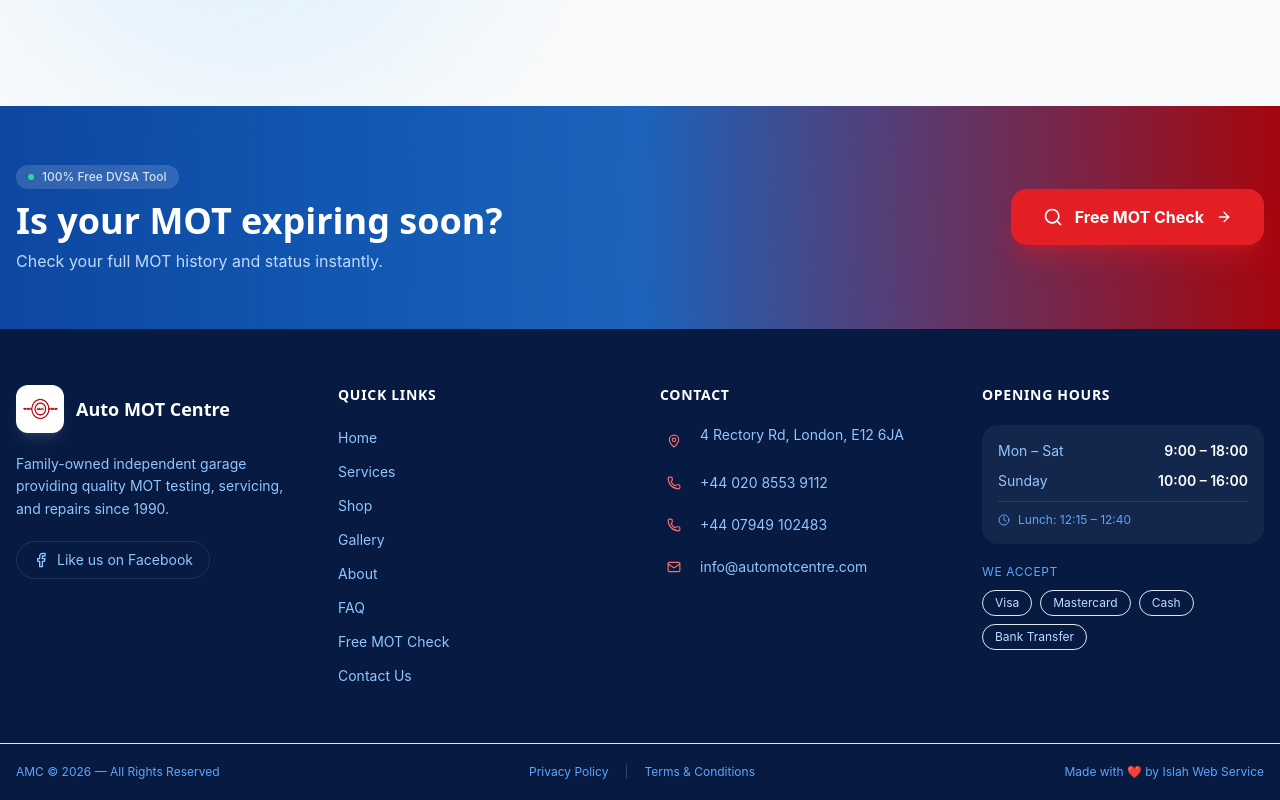
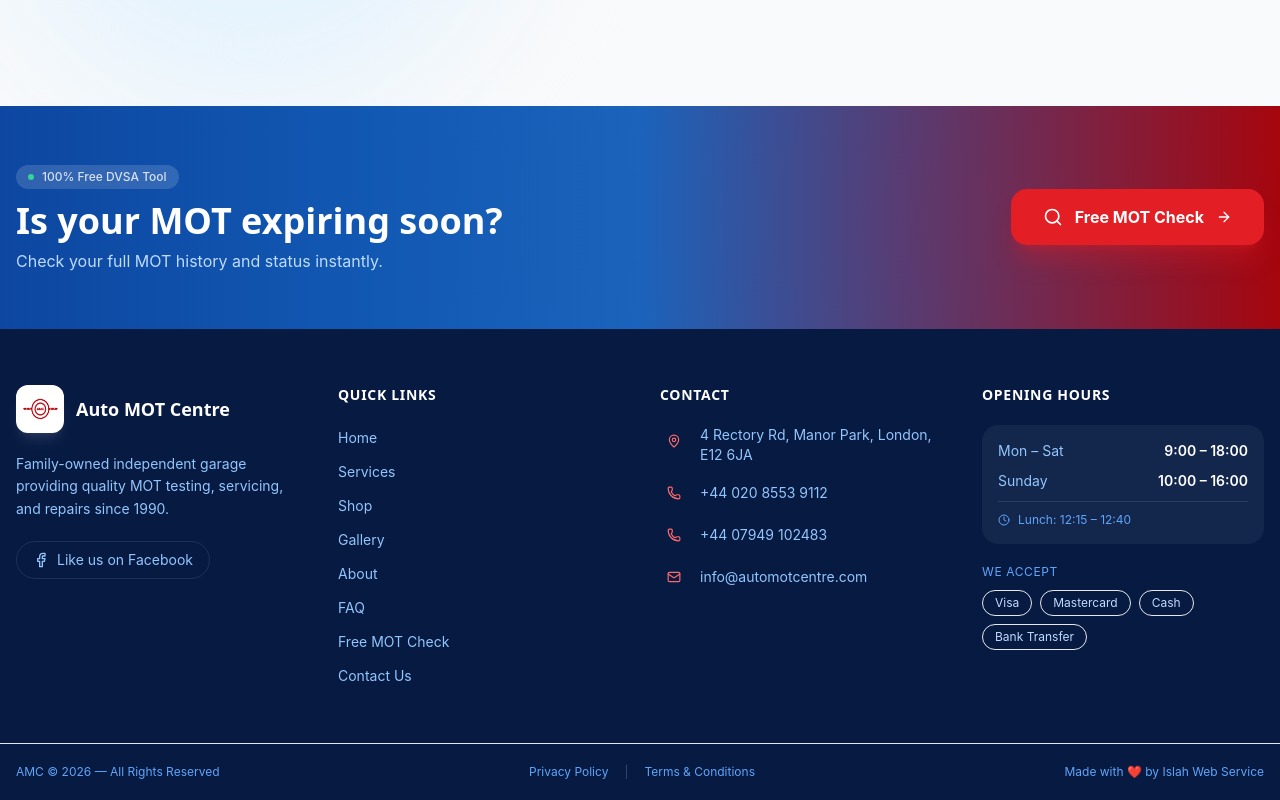
Before and after one commit to bashir0609/amc, a Next.js app: page / in a window 1280 px wide. Shown: the part 4693-5493 px from the top of the page. Built offline with nearby package versions, Linux system fonts and the light colour scheme.

Commit message:
Update Footer.tsx

```diff
--- a/components/Footer.tsx
+++ b/components/Footer.tsx
@@ -107,7 +107,7 @@ export default function Footer() {
                 <div className="w-7 h-7 bg-white/8 rounded-lg flex items-center justify-center flex-shrink-0 mt-0.5">
                   <MapPin className="w-3.5 h-3.5 text-accent-400" />
                 </div>
-                <span>4 Rectory Rd, London, E12 6JA</span>
+                <span>4 Rectory Rd, Manor Park, London, E12 6JA</span>
               </li>
               <li className="flex items-center gap-3 text-sm">
                 <div className="w-7 h-7 bg-white/8 rounded-lg flex items-center justify-center flex-shrink-0">
```
